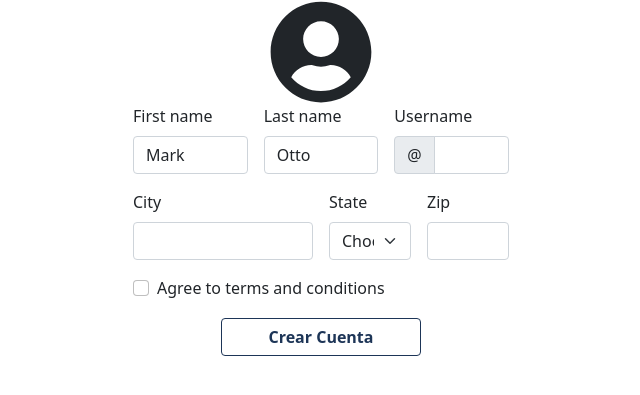
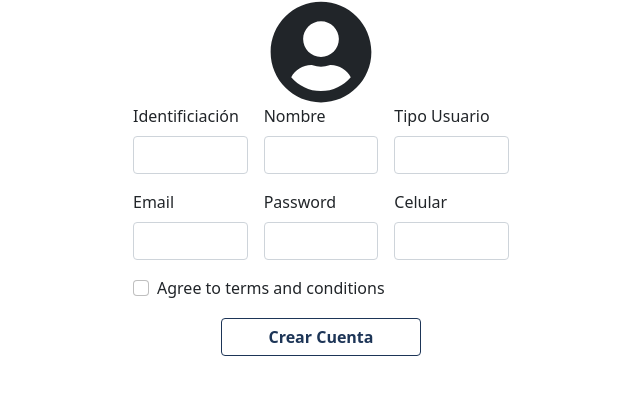
Before and after one commit to manueld1az/AplicacionWebTorneoVolleyball, a PHP site: page /index/getStarted/getStarted.html in a window 1280 px wide. Shown: the part 88-483 px from the top of the page, without its empty margins (319-959 px from the left). Run offline with PHP 8.4, Linux system fonts and the light colour scheme.

Commit message:
Se revirtio cambios de boton de impresion en iterfaces que no se usara y se hizo cambios en el archivo de garStarted.html, formulario de crear cuenta de usuarios.

```diff
--- a/index/getStarted/getStarted.html
+++ b/index/getStarted/getStarted.html
@@ -40,63 +40,71 @@
 
       <form class="row g-3 needs-validation" novalidate>
         <div class="col-md-4">
-          <label for="validationCustom01" class="form-label">First name</label>
+          <label for="validationId"
+          class="form-label">Identificiación</label>
           <input
-            type="text"
+            type="number"
             class="form-control"
-            id="validationCustom01"
-            value="Mark"
+            id="validationId"
+            value=""
+            min= "0"
             required
           />
           <div class="valid-feedback">Looks good!</div>
         </div>
         <div class="col-md-4">
-          <label for="validationCustom02" class="form-label">Last name</label>
+          <label for="validationName"
+          class="form-label">Nombre</label>
           <input
             type="text"
             class="form-control"
-            id="validationCustom02"
-            value="Otto"
+            id="validationName"
+            value=""
             required
           />
           <div class="valid-feedback">Looks good!</div>
         </div>
         <div class="col-md-4">
-          <label for="validationCustomUsername" class="form-label"
-            >Username</label
-          >
+          <label for="validationType"
+          class="form-label">Tipo Usuario</label>
+          <input
+            type="text"
+            class="form-control"
+            id="validationType"
+            value=""
+            required
+          />
+          <div class="valid-feedback">Looks good!</div>
+        </div>
+        <div class="col-md-4">
+          <label for="validationEmail"
+          class="form-label">Email</label>
           <div class="input-group has-validation">
-            <span class="input-group-text" id="inputGroupPrepend">@</span>
+            <!-- <span class="input-group-text" id="inputGroupPrepend">@</span> -->
             <input
-              type="text"
+              type="email"
               class="form-control"
-              id="validationCustomUsername"
+              id="validationEmail"
               aria-describedby="inputGroupPrepend"
               required
             />
-            <div class="invalid-feedback">Please choose a username.</div>
+            <div class="invalid-feedback">Please choose your email.</div>
           </div>
         </div>
-        <div class="col-md-6">
-          <label for="validationCustom03" class="form-label">City</label>
+        <div class="col-md-4">
+          <label for="validationPassword"
+          class="form-label">Password</label>
           <input
-            type="text"
+            type="password"
             class="form-control"
-            id="validationCustom03"
+            id="validationPassword"
             required
           />
-          <div class="invalid-feedback">Please provide a valid city.</div>
+          <div class="invalid-feedback">Please provide a valid cel.</div>
         </div>
-        <div class="col-md-3">
-          <label for="validationCustom04" class="form-label">State</label>
-          <select class="form-select" id="validationCustom04" required>
-            <option selected disabled value="">Choose...</option>
-            <option>...</option>
-          </select>
-          <div class="invalid-feedback">Please select a valid state.</div>
-        </div>
-        <div class="col-md-3">
-          <label for="validationCustom05" class="form-label">Zip</label>
+        <div class="col-md-4">
+          <label for="validationCustom05"
+          class="form-label">Celular</label>
           <input
             type="text"
             class="form-control"
--- a/nuevoTorneo/registros/cuerpoTecnico/insert_cuerpotecnico.php
+++ b/nuevoTorneo/registros/cuerpoTecnico/insert_cuerpotecnico.php
@@ -1,13 +1,14 @@
 <?php
     include("../../../conexion/conexionServer.php");
 
+    $id_Cuerpotecnico= $_POST["id_Cuerpotecnico"];
     $Nombre= $_POST["Nombre"];
     $Cargo= $_POST["Cargo"];
     $Telefono= $_POST["Telefono"];
     $Cod_equipo= $_POST["Cod_equipo"];
 
-    $sql = "INSERT INTO cuerpotecnico ( Nombre, Cargo, fechaNacimiento, Telefono, Cod_equipo )
-            VALUES ( '$Nombre', '$Cargo', '".$_POST["fechaNacimiento"]."', $Telefono, $Cod_equipo )";
+    $sql = "INSERT INTO cuerpotecnico ( id_Cuerpotecnico, Nombre, Cargo, fechaNacimiento, Telefono, Cod_equipo )
+            VALUES ( '$id_Cuerpotecnico', '$Nombre', '$Cargo', '".$_POST["fechaNacimiento"]."', $Telefono, $Cod_equipo )";
 
     $registrar=mysqli_query($conexion, $sql);
 
--- a/torneo/ronda1/encuentros/encuentro/listarEncuentros.php
+++ b/torneo/ronda1/encuentros/encuentro/listarEncuentros.php
@@ -32,7 +32,6 @@
             <h3 class="tittleMain">Lista de Encuentros</h3>
         </div>
         <center><i class="fas fa-users avatar"></i><br /></center>
-        <input type="button" name="imprimir" value="Imprimir" onclick="window.print();">
         <div class="table-responsive">
             <table class="table table-hover">
                 <thead>
--- a/torneo/ronda1/encuentros/set/listarSet.php
+++ b/torneo/ronda1/encuentros/set/listarSet.php
@@ -40,7 +40,6 @@
                 <h3 class="tittleMain">Lista de Set</h3>
             </div>
             <center><i class="fas fa-users avatar"></i><br /></center>
-            <input type="button" name="imprimir" value="Imprimir" onclick="window.print();">
             <div class="table-responsive">
                 <table class="table table-hover">
                     <thead>
--- a/torneo/ronda1/encuentrosRonda1.php
+++ b/torneo/ronda1/encuentrosRonda1.php
@@ -34,7 +34,6 @@
         <div class="container">
             <h3 class="tittleMain">Encuentros Fase de Grupos</h3>
         </div>
-        <input type="button" name="imprimir" value="Imprimir" onclick="window.print();">
         <?php include("../../conexion/conexionServer.php"); ?>
         <div class="row">
             <?php
```
Also changed, not shown: nuevoTorneo/registros/cuerpoTecnico/registrarCuerpoTecnico.html (+12 -0 lines).
